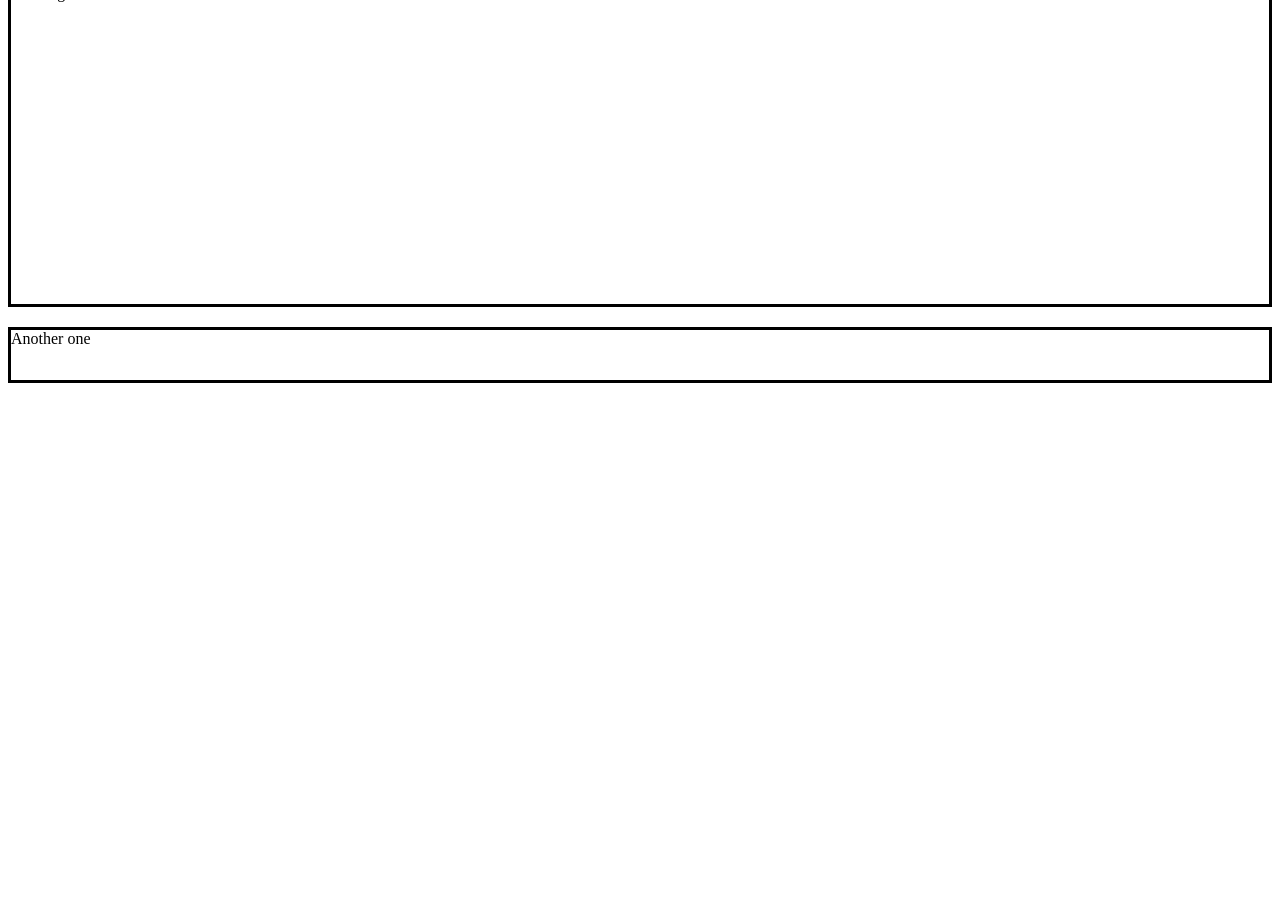
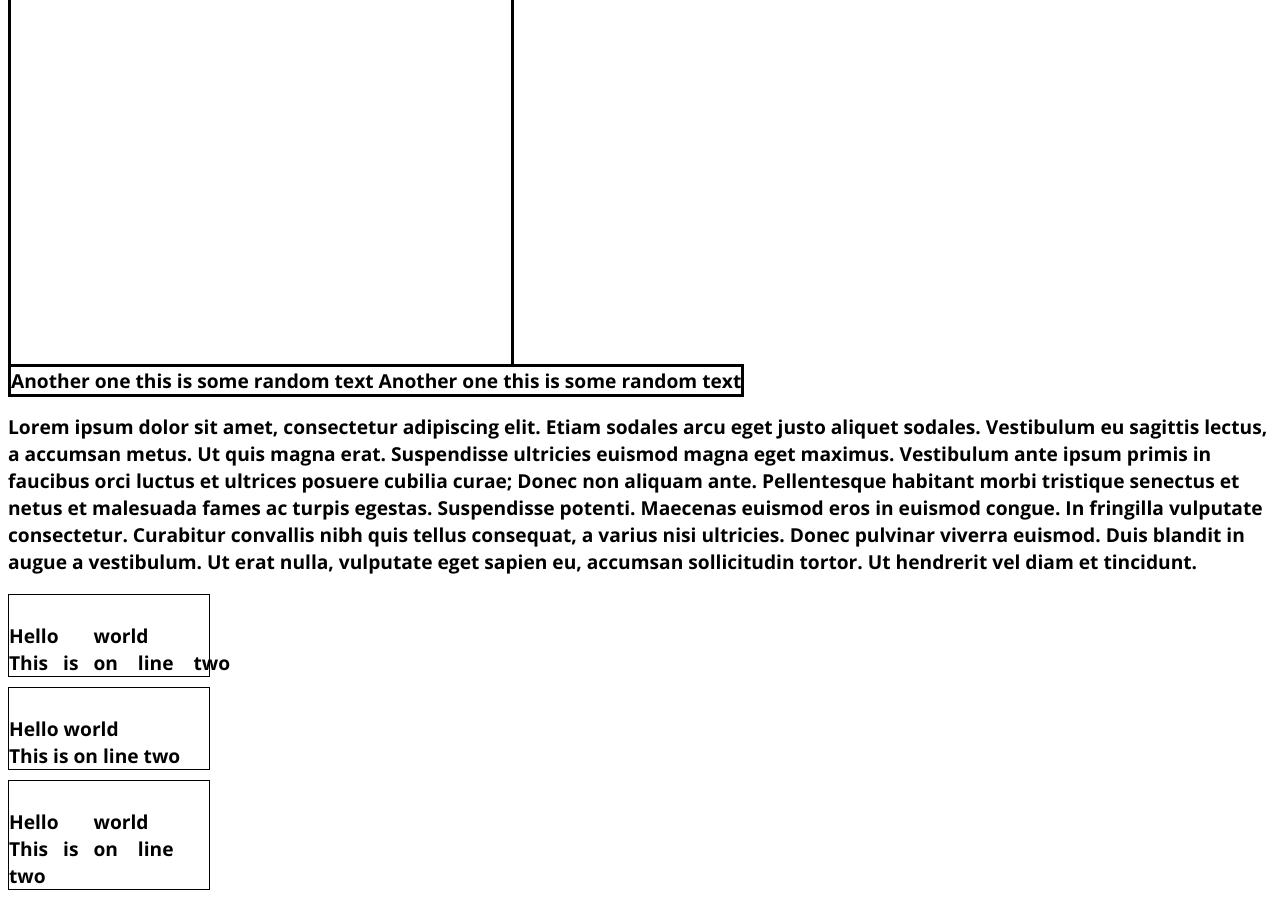
Before and after one commit to kVarunkk/Mentorship, a plain HTML site: page practicecss.html in a window 1280 px wide. Shown: the part 147-1047 px from the top of the page. Before the commit the page ends 800 px from the top, so only its background shows below. Drawn offline with nearby package versions, Linux system fonts and the light colour scheme.

Commit message:
feat: updated code till class 7(4/9/25)

```diff
--- a/practicecss.html
+++ b/practicecss.html
@@ -2,31 +2,71 @@
 <!-- html element = root element -->
 <!-- root element size is 16px -->
 <html lang="en">
+
 <head>
     <meta charset="UTF-8">
     <meta name="viewport" content="width=device-width, initial-scale=1.0">
+    <link rel="preconnect" href="https://fonts.googleapis.com">
+    <link rel="preconnect" href="https://fonts.gstatic.com" crossorigin>
+    <link
+        href="https://fonts.googleapis.com/css2?family=Arimo:ital,wght@0,400..700;1,400..700&family=Open+Sans:ital,wght@0,300..800;1,300..800&display=swap"
+        rel="stylesheet">
+
     <link rel="stylesheet" href="styles.css">
     <title>Document</title>
 </head>
+
 <body>
     <!-- <h1>This is Practice CSS </h1> -->
 
-    <div class="parent" id="parentid">
+    <!-- <div class="parent" id="parentid">
         <div class="child">
             This is a child div
         </div>
-    </div>
+    </div> -->
+
+    <!-- <div class="html_child">
+        HTML CHILD
+    </div> -->
 
     <!-- default value of display is set to 'block' and that is why it will always take full width of the screen whenever available + new div(or a new element with a display of value of 'block' will always start from a new line) -->
+    <div class="margin_parent">
         <div class="margin">
             Margin
         </div>
+    </div>
     <div class="another">
-        Another one
+        Another one this is some random text
+        Another one this is some random text
+
     </div>
 
-    <p></p>
-    <h1></h1>
+
+
+    <p class="dummy_text">
+        Lorem ipsum dolor sit amet, consectetur adipiscing elit. Etiam sodales arcu eget justo aliquet sodales.
+        Vestibulum eu sagittis lectus, a accumsan metus. Ut quis magna erat. Suspendisse ultricies euismod magna eget
+        maximus. Vestibulum ante ipsum primis in faucibus orci luctus et ultrices posuere cubilia curae; Donec non
+        aliquam ante. Pellentesque habitant morbi tristique senectus et netus et malesuada fames ac turpis egestas.
+        Suspendisse potenti. Maecenas euismod eros in euismod congue. In fringilla vulputate consectetur. Curabitur
+        convallis nibh quis tellus consequat, a varius nisi ultricies. Donec pulvinar viverra euismod. Duis blandit in
+        augue a vestibulum. Ut erat nulla, vulputate eget sapien eu, accumsan sollicitudin tortor. Ut hendrerit vel diam
+        et tincidunt.
+    </p>
+<div class="pre">
+Hello       world
+This   is   on    line    two
+</div>
+    <div class="pre-line">
+Hello       world
+This   is   on    line    two
+</div>
+
+<div class="pre-wrap">
+Hello       world
+This   is   on    line    two
+</div>
+
 
 
 
@@ -54,4 +94,5 @@
   </table> -->
 
 </body>
+
 </html>
--- a/styles.css
+++ b/styles.css
@@ -1,4 +1,8 @@
 body {
+    font-family: "Open Sans", sans-serif;
+    font-size: larger;
+    font-weight: bolder;
+    /* width: 500px; */
     /* color: white; */
     /* background-color: antiquewhite;
     background-image: url("https://grafana.com/media/home/hero/slides/Grafana-assistant.png");
@@ -7,7 +11,7 @@ body {
 
     /* background: antiquewhite url("https://grafana.com/media/home/hero/slides/Grafana-assistant.png") no-repeat center; */
 
-    background-size: auto;
+    /* background-size: auto; */
 
     /* background-attachment: fixed; */
     /* height: 100%; */
@@ -33,6 +37,15 @@ body {
 
 /* #parentid {
     height: 100px;
+} */
+
+/* global selector */
+/* * {
+    border: solid 2px red;
+} */
+
+/* body {
+    overflow-x: hidden;
 } */
 
 .child {
@@ -66,23 +79,50 @@ td.no-border-hidden {
     border-style: hidden;
 }
 
+.margin_parent {
+    /* margin-left: 100px; */
+    border-style: solid;
+    width: 500px;
+    /* max-width: 500px; */
+    /* max-width: 70%; */
+    height: 500px;
+    /* overflow-x: hidden */
+}
+
+/* .html_child {
+    width: auto;
+    border: solid 2px black;
+} */
+
 .margin {
-    height: 300px;
-    /* width: 300px; */
+    /* height: auto; */
+    /* height: 40%; */
+    /* width: 1000px; */
+    max-width: 70%;
     border-style: solid;
-    display: flex;
+    margin: 20%;
+    padding-left: 20%;
+    /* max-width: 700px; */
+    /* height: auto; */
+    /* height: initial; */
+    /* box-sizing: border-box; */
+    /* display: flex;
     align-items: center;
-    justify-content: center;
+    justify-content: center; */
+
+    /* margin-left: auto; */
+    /* margin-right: auto; */
+    /* margin-right: 40px; */
+    /* margin: 50px 20px 10px 70px; */
+    /* margin: auto; */
+    /* margin-left: auto; */
+    /* margin-right: auto; */
+    /* padding: 20px; */
 
 
-    /* margin: 50px; */
-    /* margin: auto; */
-    margin-left: auto;
-    margin-right: auto;
-    padding: 20px;
-
-    display: block;
-    /* display: inline;
+    /* display: inline-block; */
+    /* display: inline; */
+    /*
     display: inline-block;
     display: flex;
     display: grid; */
@@ -92,4 +132,59 @@ td.no-border-hidden {
     border-style: solid;
     height: 50px;
     margin-top: 20px;
+    display: inline;
 }
+
+.dummy_text {
+    /* letter-spacing: 0px; */
+    /* text-indent: 50px; */
+    /* text-align: right; */
+    /* text-align-last: left; */
+    /* line-height: 1.2; */
+}
+
+.pre {
+    width: 200px;
+    /* to force wrapping */
+    border: 1px solid #000;
+    margin: 10px 0;
+    white-space: pre
+}
+
+/* Example with pre-line */
+.pre-line {
+    width: 200px;
+    /* to force wrapping */
+    border: 1px solid #000;
+    margin: 10px 0;
+    white-space: pre-line;
+}
+
+/* Example with pre-wrap */
+.pre-wrap {
+    width: 200px;
+    /* to force wrapping */
+    border: 1px solid #000;
+    margin: 10px 0;
+    white-space: pre-wrap;
+}
+
+
+/* FOR DISPLAY PROPERTY SET TO INLINE:
+-  Margin top and bottom is not respected
+-  Height and width is not respected
+-  Height and width is decided by padding and the content inside the inline element
+*/
+
+/* FOR DISPLAY PROPERTY SET TO INLINE-BLOCK:
+-  Margin top and bottom IS respected
+-  Height and width IS respected
+-  container can be placed side by side with other inline/inline-block elements
+*/
+
+/*
+FACTORS THAT DECIDE THE DIMENSIONS OF A CONTAINER:
+ - Content
+ - Padding
+ - Border width
+*/
```
Lines whose indentation alone changed are shown as unchanged.
